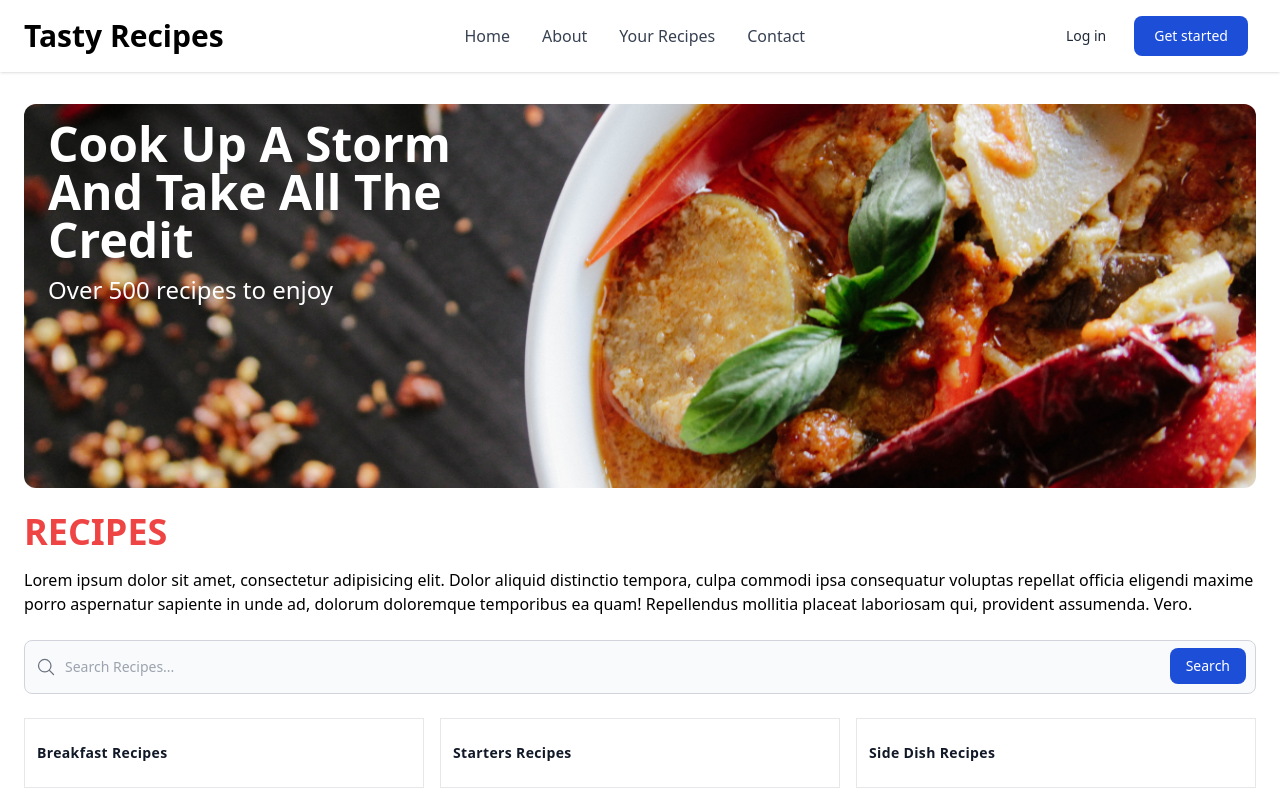
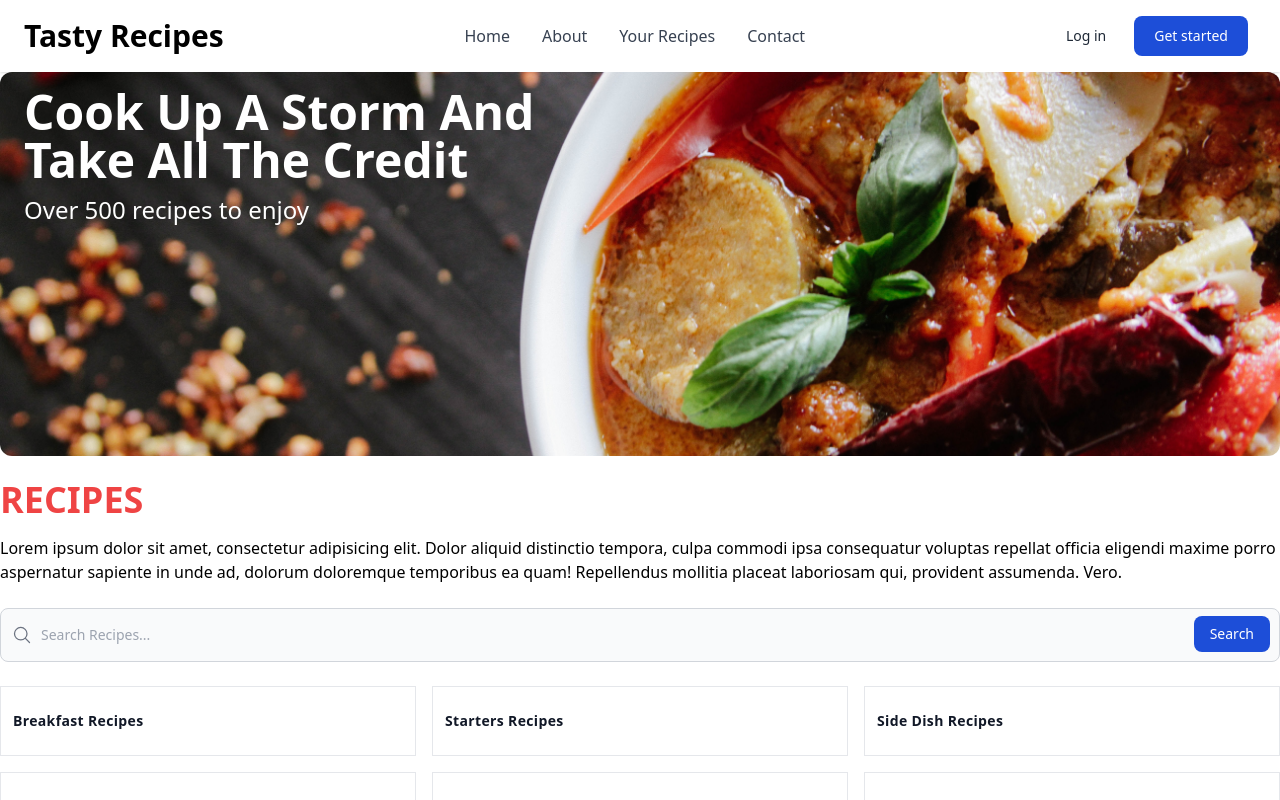
Before and after one commit to Jon-Felipe/Tasty-React, a React (Vite) app: page / in a window 1280 px wide. Shown: the top 800 px of the page. Built offline with nearby package versions, Linux system fonts and the light colour scheme.

Commit message:
changed home page styling

```diff
--- a/src/pages/Home.tsx
+++ b/src/pages/Home.tsx
@@ -11,7 +11,6 @@ type Props = {};
 
 const Home = (props: Props) => {
   return (
-    <main className='px-4 lg:px-6 pt-8'>
     <div className='max-w-screen-xl mx-auto grid gap-6'>
       {/* hero section */}
       <article className='relative'>
@@ -38,9 +37,9 @@ const Home = (props: Props) => {
         <p className='mt-4'>
           Lorem ipsum dolor sit amet, consectetur adipisicing elit. Dolor
           aliquid distinctio tempora, culpa commodi ipsa consequatur voluptas
-            repellat officia eligendi maxime porro aspernatur sapiente in unde
-            ad, dolorum doloremque temporibus ea quam! Repellendus mollitia
-            placeat laboriosam qui, provident assumenda. Vero.
+          repellat officia eligendi maxime porro aspernatur sapiente in unde ad,
+          dolorum doloremque temporibus ea quam! Repellendus mollitia placeat
+          laboriosam qui, provident assumenda. Vero.
         </p>
       </article>
 
@@ -54,7 +53,6 @@ const Home = (props: Props) => {
         })}
       </div>
     </div>
-    </main>
   );
 };
 
```
Lines whose indentation alone changed are shown as unchanged.
